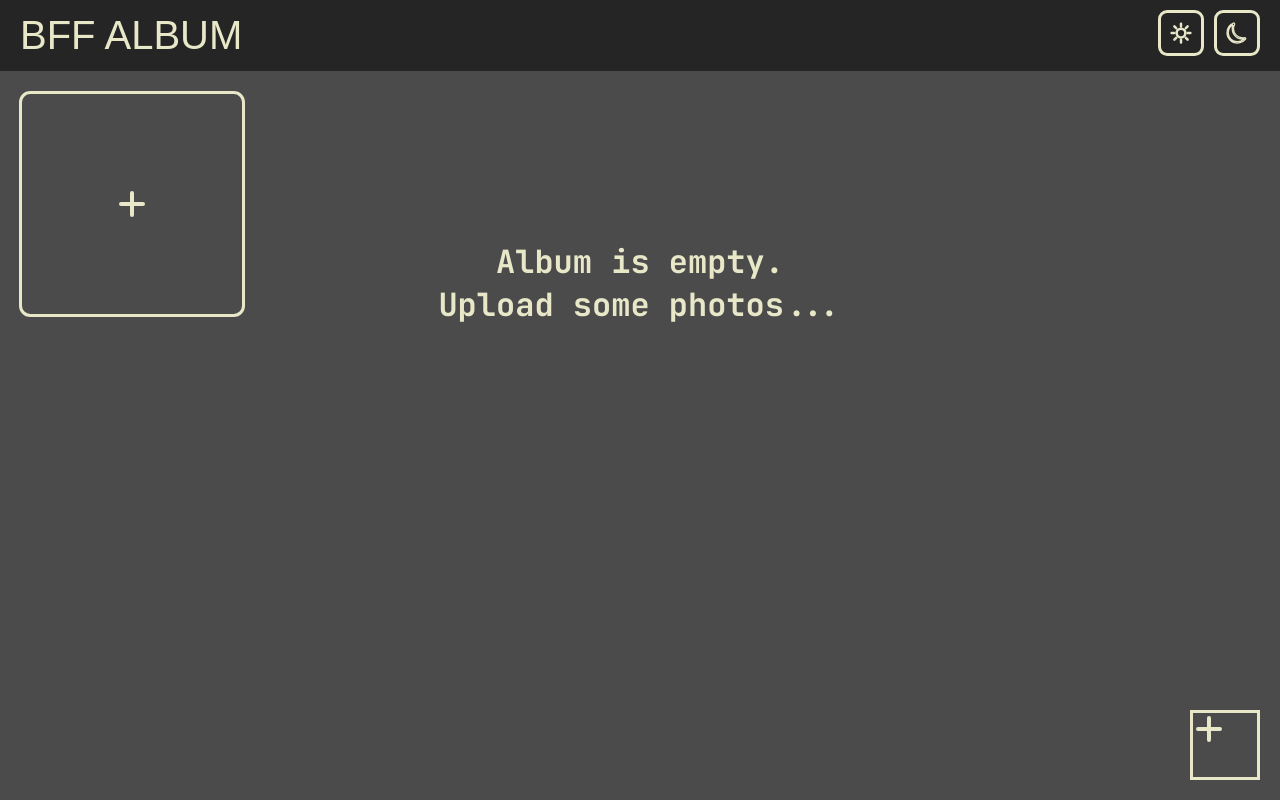
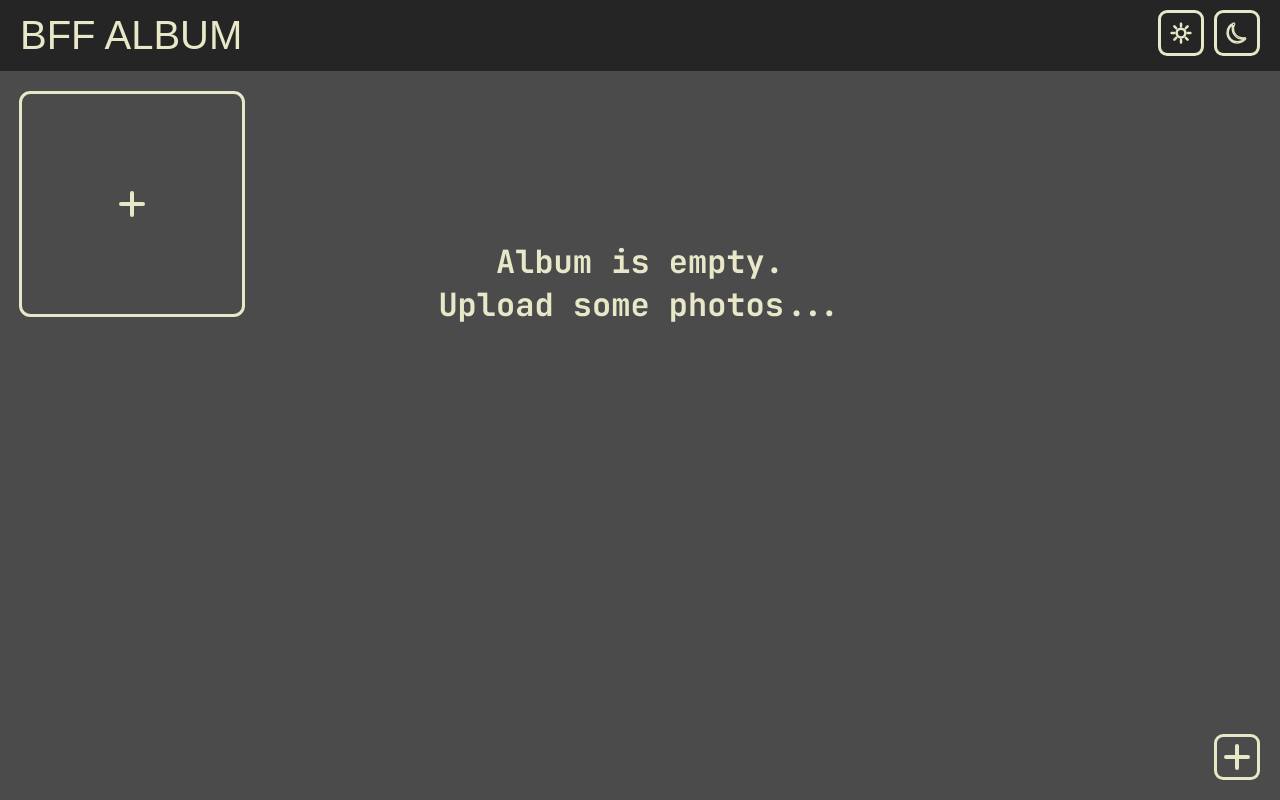
Before and after one commit to cozy-cap/bff-album, a website: page Nco5-Ajs9_64loaJs_fIks.html in a window 1280 px wide. Drawn offline with nearby package versions, Linux system fonts and the light colour scheme; a web font is replaced by a local one.

Commit message:
Refactor

```diff
--- a/scripts/script.js
+++ b/scripts/script.js
@@ -73,7 +73,7 @@ function setupUploadTriggers() {
           if (files[i].type !== 'image/gif') {
             console.log(`Compressing ${files[i].name}...`);
             const compressedFile = await compressImage(files[i], 1920, 1920, 0.8);
-          }
+          } else const compressedFile = files[i];
           // 2. Upload the new, compressed version instead of the massive original
           await uploadImage(compressedFile);
         } catch (error) {
--- a/styles/style.css
+++ b/styles/style.css
@@ -151,8 +151,8 @@ body {
 }
 /* Adding */
 .adding {
-  width: 64px;
-  height: 64px;
+  width: 40px;
+  height: 40px;
   position: fixed;
   right: 20px;
   bottom: 20px;
@@ -160,6 +160,10 @@ body {
   cursor: pointer;
   border: solid 3px var(--accent-color-main);
   background: transparent;
+  display: flex;
+  justify-content: center;
+  align-items: center;
+  border-radius: var(--border-radius);
 }
 .adding:hover {
   background: var(--accent-color-main);
```
